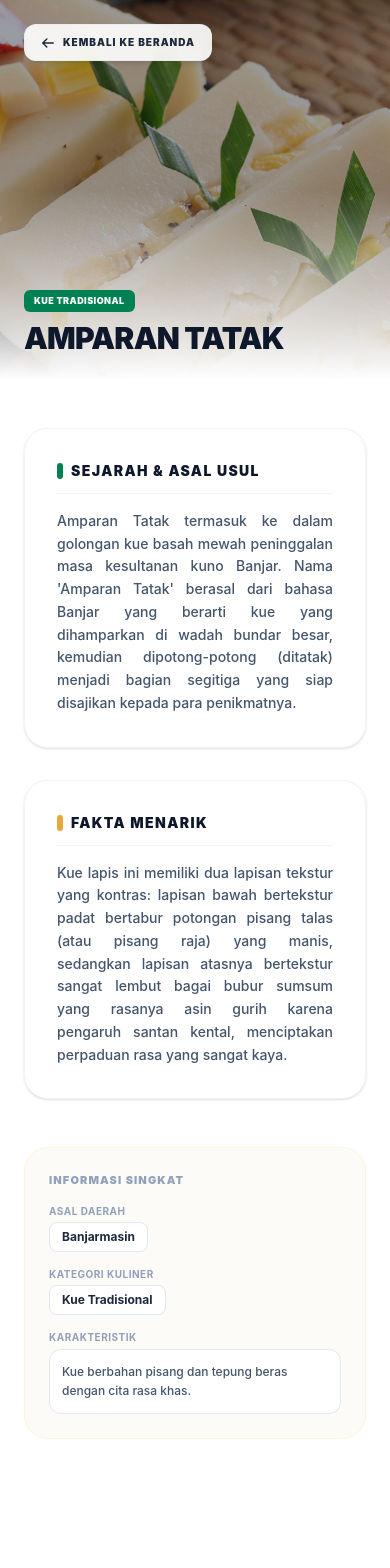
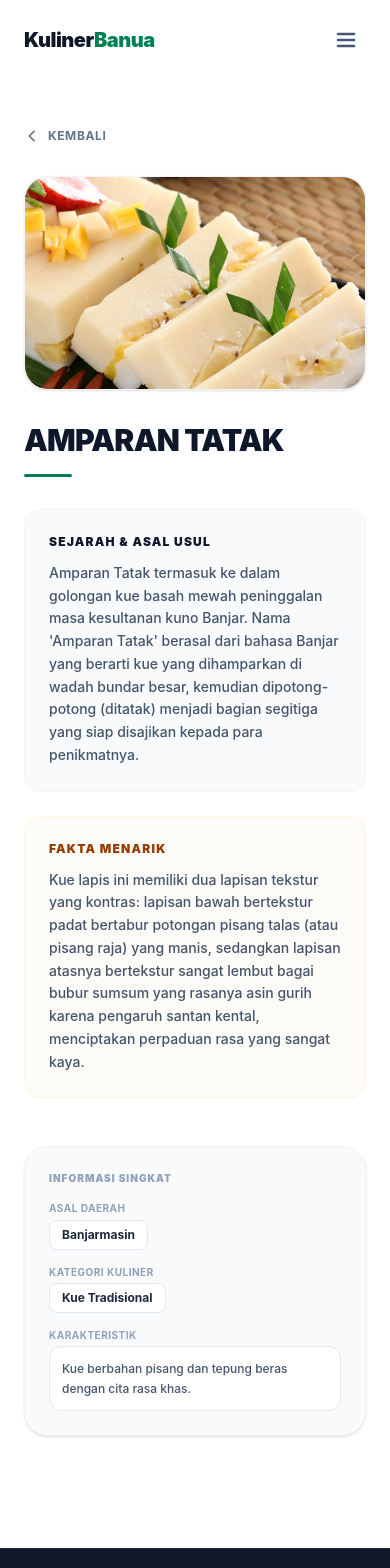
Before and after one commit to Hefrizal232/website-kuliner-banua, a React (Vite) app in the folder frontend/: page /kuliner/amparan-tatak in a window 390 px wide. Shown: the top 1568 px of the page. Before the commit the page ends 1487 px from the top, so only its background shows below. Built offline with nearby package versions, Linux system fonts and the light colour scheme; no server answers.

Commit message:
fix: ubah nama tabel Supabase menjadi Kuliner dan gabungkan data default

```diff
--- a/frontend/src/pages/FoodDetail.jsx
+++ b/frontend/src/pages/FoodDetail.jsx
@@ -1,33 +1,70 @@
 import { useParams, useNavigate } from "react-router-dom";
 import { useState, useEffect } from "react";
 import { kuliner as initialKuliner } from "../data/kuliner";
+import Navbar from "../components/Navbar";
+import Footer from "../components/Footer";
 
 export default function FoodDetail() {
   const { slug } = useParams();
   const navigate = useNavigate();
   const [makanan, setMakanan] = useState(null);
+  const [loading, setLoading] = useState(true);
 
   useEffect(() => {
-    const savedKuliner = localStorage.getItem("kuliner_data");
-    const currentList = savedKuliner
-      ? JSON.parse(savedKuliner)
-      : initialKuliner;
+    const fetchDetailKuliner = async () => {
+      try {
+        const response = await fetch(
+          `http://localhost:5000/api/kuliner/${slug}`,
+        );
+        if (response.ok) {
+          const data = await response.json();
+          setMakanan(data);
+        } else {
+          const savedKuliner = localStorage.getItem("kuliner_data");
+          const currentList = savedKuliner
+            ? JSON.parse(savedKuliner)
+            : initialKuliner;
+          const foundData = currentList.find((item) => item.slug === slug);
+          setMakanan(foundData || null);
+        }
+      } catch (error) {
+        console.error(error);
+        const savedKuliner = localStorage.getItem("kuliner_data");
+        const currentList = savedKuliner
+          ? JSON.parse(savedKuliner)
+          : initialKuliner;
+        const foundData = currentList.find((item) => item.slug === slug);
+        setMakanan(foundData || null);
+      } finally {
+        setLoading(false);
+      }
+    };
 
-    const foundData = currentList.find((item) => item.slug === slug);
-    if (foundData) {
-      setMakanan(foundData);
-    }
+    fetchDetailKuliner();
   }, [slug]);
+
+  if (loading) {
+    return (
+      <div className="min-h-screen bg-white flex items-center justify-center">
+        <div className="text-slate-400 font-medium text-sm animate-pulse uppercase tracking-widest">
+          Memuat Detail Kuliner...
+        </div>
+      </div>
+    );
+  }
 
   if (!makanan) {
     return (
-      <div className="min-h-screen flex flex-col items-center justify-center bg-white px-6">
-        <p className="text-slate-400 text-sm font-bold mb-4 uppercase tracking-widest">
-          Data Kuliner Tidak Ditemukan
+      <div className="min-h-screen bg-white flex flex-col items-center justify-center px-6">
+        <h2 className="text-xl font-black text-slate-900 tracking-tight mb-2 uppercase">
+          Kuliner Tidak Ditemukan
+        </h2>
+        <p className="text-slate-500 text-xs font-medium mb-6 uppercase tracking-wider text-center">
+          Maaf, data kuliner yang Anda cari tidak tersedia atau telah dihapus.
         </p>
         <button
           onClick={() => navigate("/")}
-          className="bg-[#008153] text-white text-xs font-black uppercase tracking-widest px-6 py-3 rounded-xl"
+          className="bg-[#008153] hover:bg-[#006b44] text-white text-[10px] font-black uppercase tracking-widest px-5 py-3 rounded-xl transition-all shadow-md"
         >
           Kembali ke Beranda
         </button>
@@ -37,73 +74,71 @@ export default function FoodDetail() {
 
   return (
     <div className="min-h-screen bg-white text-slate-900 antialiased selection:bg-[#008153]/10 selection:text-[#008153]">
-      <div className="relative h-[45vh] w-full bg-slate-950">
-        <img
-          src={makanan.image}
-          alt={makanan.nama}
-          className="w-full h-full object-cover opacity-60"
-        />
-        <div className="absolute inset-0 bg-gradient-to-t from-white via-transparent to-transparent" />
+      <Navbar />
 
+      <div className="max-w-7xl mx-auto px-6 sm:px-12 py-12">
         <button
-          onClick={() => navigate("/")}
-          className="absolute top-6 left-6 sm:left-12 bg-white/90 backdrop-blur-md hover:bg-white text-slate-800 text-[10px] font-black uppercase tracking-widest px-4 py-2.5 rounded-xl border border-slate-200/50 shadow-md transition-all flex items-center gap-2"
+          onClick={() => navigate(-1)}
+          className="group flex items-center gap-2 text-slate-500 hover:text-slate-800 text-xs font-bold uppercase tracking-wider mb-8 transition-colors"
         >
           <svg
-            className="w-3.5 h-3.5"
+            className="w-4 h-4 transform group-hover:-translate-x-1 transition-transform"
             fill="none"
             viewBox="0 0 24 24"
             stroke="currentColor"
+            strokeWidth={2.5}
           >
             <path
               strokeLinecap="round"
               strokeLinejoin="round"
-              strokeWidth={2.5}
-              d="M10 19l-7-7m0 0l7-7m-7 7h18"
+              d="M15 19l-7-7 7-7"
             />
           </svg>
-          Kembali ke Beranda
+          Kembali
         </button>
 
-        <div className="absolute bottom-6 left-6 sm:left-12 right-6">
-          <span className="bg-[#008153] text-white text-[9px] font-black px-2.5 py-1 rounded-md tracking-wider uppercase mb-2 inline-block">
-            {makanan.kategori || "Makanan Utama"}
-          </span>
-          <h1 className="text-3xl sm:text-4xl font-black text-slate-900 tracking-tight uppercase">
-            {makanan.nama}
-          </h1>
-        </div>
-      </div>
-
-      <div className="max-w-7xl mx-auto px-6 sm:px-12 py-12">
-        <div className="grid grid-cols-1 lg:grid-cols-3 gap-12 items-start">
-          <div className="lg:col-span-2 space-y-8">
-            <div className="bg-white border border-slate-100 rounded-3xl p-8 shadow-sm">
-              <h2 className="text-sm font-black text-slate-900 uppercase tracking-widest border-b border-slate-100 pb-3 mb-4 flex items-center gap-2">
-                <span className="w-1.5 h-4 bg-[#008153] rounded-full inline-block" />
-                Sejarah & Asal Usul
-              </h2>
-              <p className="text-sm text-slate-600 font-medium leading-relaxed text-justify">
-                {makanan.sejarah}
-              </p>
+        <div className="grid grid-cols-1 lg:grid-cols-12 gap-12 items-start">
+          <div className="lg:col-span-7 space-y-8">
+            <div className="aspect-[16/10] rounded-3xl overflow-hidden bg-slate-100 border border-slate-100 shadow-sm relative">
+              <img
+                src={makanan.image}
+                alt={makanan.nama}
+                className="w-full h-full object-cover"
+              />
             </div>
 
-            {makanan.faktaMenarik && (
-              <div className="bg-white border border-slate-100 rounded-3xl p-8 shadow-sm">
-                <h2 className="text-sm font-black text-slate-900 uppercase tracking-widest border-b border-slate-100 pb-3 mb-4 flex items-center gap-2">
-                  <span className="w-1.5 h-4 bg-[#E5A93C] rounded-full inline-block" />
-                  Fakta Menarik
-                </h2>
-                <p className="text-sm text-slate-600 font-medium leading-relaxed text-justify">
-                  {makanan.faktaMenarik}
+            <div className="space-y-4">
+              <h1 className="text-3xl font-black text-slate-900 tracking-tight uppercase">
+                {makanan.nama}
+              </h1>
+              <div className="w-12 h-[3px] bg-[#008153] rounded-full" />
+            </div>
+
+            <div className="space-y-6">
+              <div className="p-6 bg-slate-50 border border-slate-100 rounded-2xl">
+                <h3 className="text-xs font-black text-slate-900 uppercase tracking-widest mb-3">
+                  Sejarah & Asal Usul
+                </h3>
+                <p className="text-slate-600 text-sm font-medium leading-relaxed whitespace-pre-line">
+                  {makanan.sejarah || "Informasi sejarah belum tersedia."}
                 </p>
               </div>
-            )}
+
+              <div className="p-6 bg-[#FDFBF7] border border-amber-100/60 rounded-2xl">
+                <h3 className="text-xs font-black text-amber-800 uppercase tracking-widest mb-3">
+                  Fakta Menarik
+                </h3>
+                <p className="text-slate-600 text-sm font-medium leading-relaxed whitespace-pre-line">
+                  {makanan.faktaMenarik ||
+                    "Informasi fakta menarik belum tersedia."}
+                </p>
+              </div>
+            </div>
           </div>
 
-          <div className="space-y-6">
-            <div className="bg-[#FDFBF7] border border-amber-100/60 rounded-3xl p-6">
-              <h3 className="text-[11px] font-black text-slate-400 uppercase tracking-widest mb-4">
+          <div className="lg:col-span-5 space-y-6 lg:sticky lg:top-24">
+            <div className="bg-slate-50 border border-slate-100 rounded-3xl p-6 shadow-sm">
+              <h3 className="text-[10px] font-black text-slate-400 uppercase tracking-widest mb-4">
                 Informasi Singkat
               </h3>
               <div className="space-y-4 text-xs font-bold">
@@ -136,6 +171,7 @@ export default function FoodDetail() {
           </div>
         </div>
       </div>
+      <Footer />
     </div>
   );
 }
--- a/frontend/src/pages/Home.jsx
+++ b/frontend/src/pages/Home.jsx
@@ -29,7 +29,7 @@ export default function Home({ user, setUser }) {
         const res = await fetch("http://localhost:5000/api/kuliner");
         if (res.ok) {
           const data = await res.json();
-          setKulinerList(data);
+          setKulinerList([...data, ...initialKuliner]);
         } else {
           setKulinerList(initialKuliner);
         }
@@ -68,6 +68,7 @@ export default function Home({ user, setUser }) {
 
   const handleAddKuliner = async (e) => {
     e.preventDefault();
+
     try {
       const response = await fetch("http://localhost:5000/api/kuliner", {
         method: "POST",
@@ -76,18 +77,12 @@ export default function Home({ user, setUser }) {
         },
         body: JSON.stringify({
           nama: namaMakanan,
-          asal: asal || "Kalimantan Selatan",
+          asal: asal,
           kategori: kategori,
-          image:
-            image ||
-            "https://images.unsplash.com/photo-1546069901-ba9599a7e63c",
+          image: image,
           shortDesc: shortDesc,
-          sejarah:
-            sejarah ||
-            "Kuliner khas tradisional warisan leluhur masyarakat Banjar.",
-          faktaMenarik:
-            faktaMenarik ||
-            "Kuliner khas yang sangat digemari oleh masyarakat lokal maupun wisatawan.",
+          sejarah: sejarah,
+          faktaMenarik: faktaMenarik,
         }),
       });
 
@@ -104,7 +99,10 @@ export default function Home({ user, setUser }) {
         setShowAddForm(false);
         alert("Kuliner baru berhasil ditambahkan!");
       } else {
-        alert("Gagal menambahkan kuliner ke database.");
+        const errorData = await response.json();
+        alert(
+          `Gagal menambahkan: ${errorData.error || "Terjadi kesalahan server"}`,
+        );
       }
     } catch (error) {
       console.error(error);
```
Also changed, not shown: 1 other file (tests, documents, lock files or other folders).
